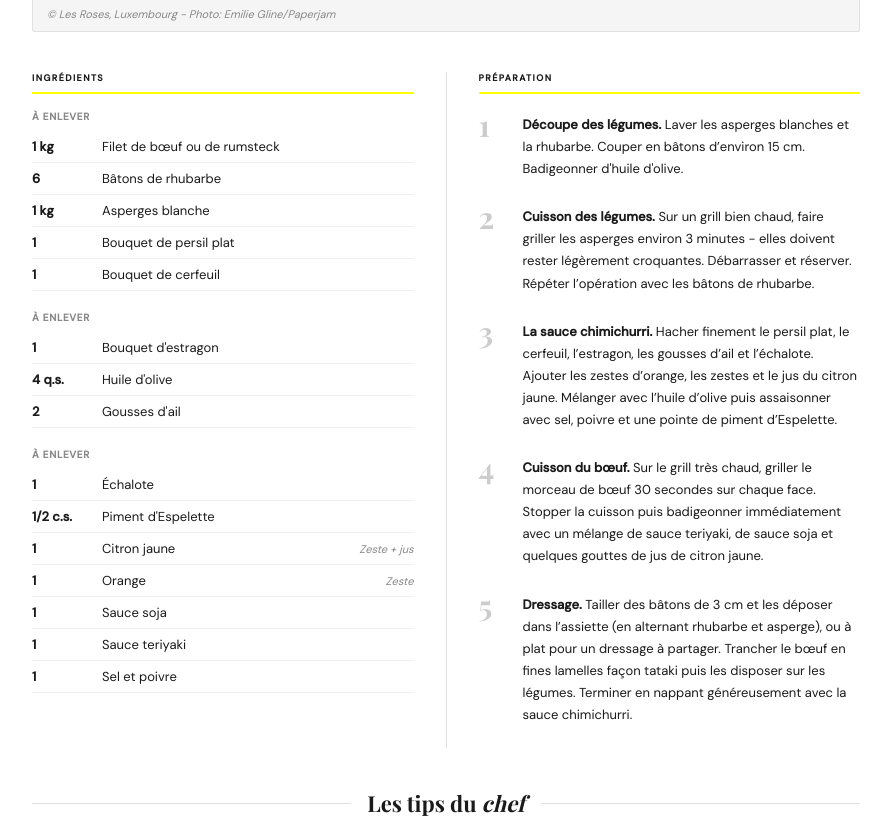
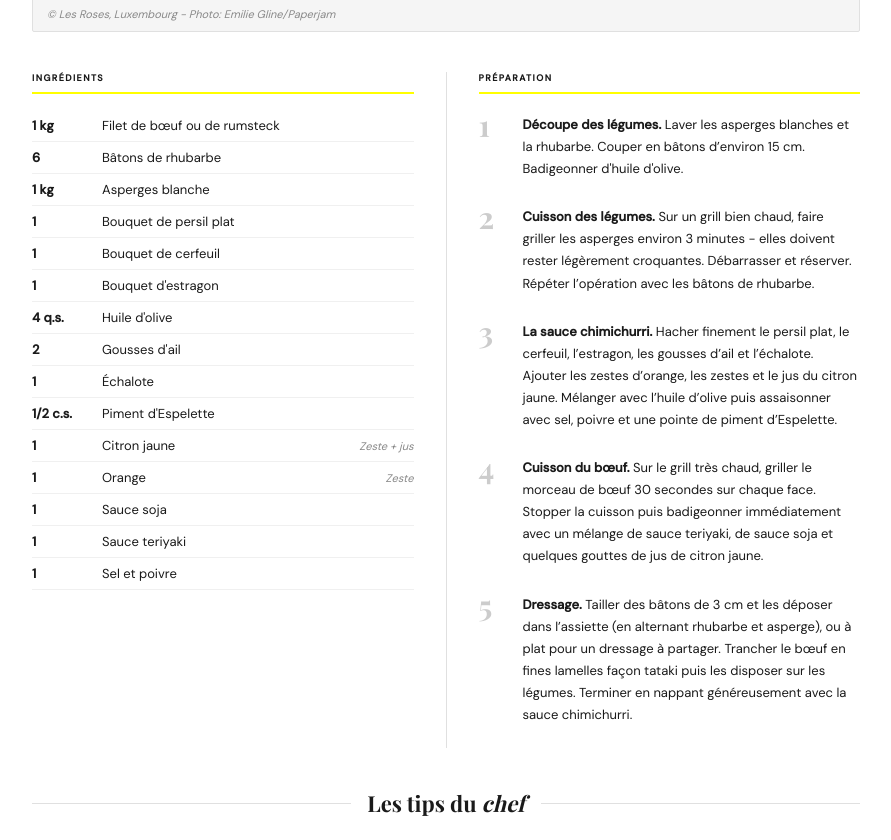
Before and after one commit to clawfire/tasteoflux, a Jekyll site: the page built from _recipes/tataki-de-boeuf-chimichurri.md, in a window 1280 px wide, cut to the strip 870-1710 px from the top of the page. Shown: the whole strip, without its empty margins (194-1085 px from the left). Built offline with Jekyll 4.4.1, drawn with Linux system fonts in a browser that asks for light colours; some web fonts are replaced.

Commit message:
Aplatir la liste d'ingrédients (suppression des groupes)
Les groupes d'ingrédients (sections) n'apportaient pas de valeur dans les
recettes existantes et compliquaient la saisie côté CMS. La structure
imbriquée `group/items` est remplacée par une liste plate `qty/name/note`
dans le markdown, le template Liquid, la config Decap CMS et le CSS.

Co-Authored-By: Claude Opus 4.7 (1M context) <noreply@anthropic.com>

```diff
--- a/_layouts/recipe.html
+++ b/_layouts/recipe.html
@@ -94,18 +94,13 @@ layout: embed
     <div>
       <div class="pj-section-titre">Ingrédients</div>
 
-      {% for group in page.ingredients %}
-      <div class="pj-ing-groupe">
-        <div class="pj-ing-groupe-titre">{{ group.group }}</div>
-        {% for item in group.items %}
+      {% for item in page.ingredients %}
       <div class="pj-ing-ligne">
         <span class="pj-ing-qte">{{ item.qty }}</span>
         <span class="pj-ing-nom">{{ item.name }}</span>
         {% if item.note %}
         <span class="pj-ing-note">{{ item.note }}</span>
         {% endif %}
-        </div>
-        {% endfor %}
       </div>
       {% endfor %}
     </div>
--- a/_recipes/tataki-de-boeuf-chimichurri.md
+++ b/_recipes/tataki-de-boeuf-chimichurri.md
@@ -21,57 +21,51 @@ chef:
 image: /assets/images/recipes/tataki-de-boeuf-chimichurri/hero.jpg
 image_credit: '© Les Roses, Luxembourg - Photo: Emilie Gline/Paperjam'
 ingredients:
-  - group: À enlever
-    items:
-      - qty: 1 kg
-        name: Filet de bœuf ou de rumsteck
-        note: ''
-      - qty: '6'
-        name: Bâtons de rhubarbe
-        note: ''
-      - qty: 1 kg
-        name: Asperges blanche
-        note: ''
-      - qty: '1'
-        name: Bouquet de persil plat
-        note: ''
-      - qty: '1'
-        name: Bouquet de cerfeuil
-        note: ''
-  - group: À enlever
-    items:
-      - qty: '1'
-        name: Bouquet d'estragon
-        note: ''
-      - qty: 4 q.s.
-        name: Huile d'olive
-        note: ''
-      - qty: '2'
-        name: Gousses d'ail
-        note: ''
-  - group: à enlever
-    items:
-      - qty: '1'
-        name: Échalote
-        note: ''
-      - qty: 1/2 c.s.
-        name: Piment d'Espelette
-        note: ''
-      - qty: '1'
-        name: Citron jaune
-        note: Zeste + jus
-      - qty: '1'
-        name: Orange
-        note: Zeste
-      - qty: '1'
-        name: Sauce soja
-        note: ''
-      - qty: '1'
-        name: Sauce teriyaki
-        note: ''
-      - qty: '1'
-        name: Sel et poivre
-        note: ''
+  - qty: 1 kg
+    name: Filet de bœuf ou de rumsteck
+    note: ''
+  - qty: '6'
+    name: Bâtons de rhubarbe
+    note: ''
+  - qty: 1 kg
+    name: Asperges blanche
+    note: ''
+  - qty: '1'
+    name: Bouquet de persil plat
+    note: ''
+  - qty: '1'
+    name: Bouquet de cerfeuil
+    note: ''
+  - qty: '1'
+    name: Bouquet d'estragon
+    note: ''
+  - qty: 4 q.s.
+    name: Huile d'olive
+    note: ''
+  - qty: '2'
+    name: Gousses d'ail
+    note: ''
+  - qty: '1'
+    name: Échalote
+    note: ''
+  - qty: 1/2 c.s.
+    name: Piment d'Espelette
+    note: ''
+  - qty: '1'
+    name: Citron jaune
+    note: Zeste + jus
+  - qty: '1'
+    name: Orange
+    note: Zeste
+  - qty: '1'
+    name: Sauce soja
+    note: ''
+  - qty: '1'
+    name: Sauce teriyaki
+    note: ''
+  - qty: '1'
+    name: Sel et poivre
+    note: ''
 steps:
   - title: Découpe des légumes.
     body: Laver les asperges blanches et la rhubarbe. Couper en bâtons d’environ 15 cm. Badigeonner d'huile d'olive.
--- a/assets/css/recipe.css
+++ b/assets/css/recipe.css
@@ -178,15 +178,6 @@ body {
 }
 
 /* Ingredients */
-.pj-ing-groupe { margin-bottom: 20px; }
-.pj-ing-groupe-titre {
-  font-size: 10px;
-  font-weight: 700;
-  color: #888;
-  margin-bottom: 8px;
-  text-transform: uppercase;
-  letter-spacing: 0.07em;
-}
 .pj-ing-ligne {
   display: flex;
   align-items: baseline;
```
Also changed, not shown: admin/config.yml (+11 -19 lines). Lines whose indentation alone changed are shown as unchanged.
